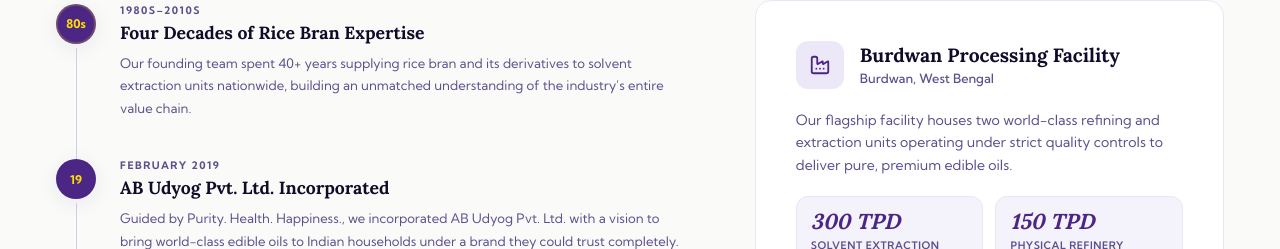
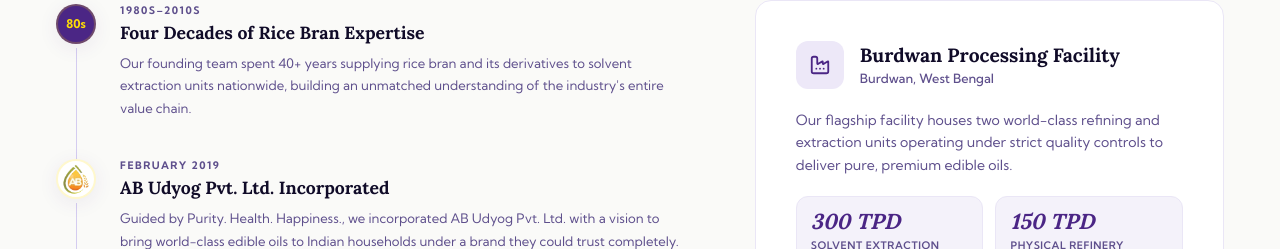
Before and after one commit to genaiwebsites/jeevanrekha, a Next.js app: page /about in a window 1280 px wide. Shown: the part 1197-1446 px from the top of the page. Built offline with nearby package versions, Linux system fonts and the light colour scheme.

Commit message:
Replace the 19 timeline dot in the About page with the AB Udyog logo

```diff
--- a/src/app/about/page.tsx
+++ b/src/app/about/page.tsx
@@ -98,7 +98,9 @@
                   </div>
                 </div>
                 <div className="tl-item rv" data-d="1">
-                  <div className="tl-dot tl-dot-y">19</div>
+                  <div className="tl-dot" style={{ background: '#ffffff', overflow: 'hidden', display: 'flex', alignItems: 'center', justifyContent: 'center', padding: '4px' }}>
+                    <Image src="/abu_logo.png" alt="AB Udyog Logo" width={32} height={32} style={{ objectFit: 'contain' }} />
+                  </div>
                   <div className="tl-content">
                     <div className="tl-year">February 2019</div>
                     <div className="tl-title">AB Udyog Pvt. Ltd. Incorporated</div>
```
